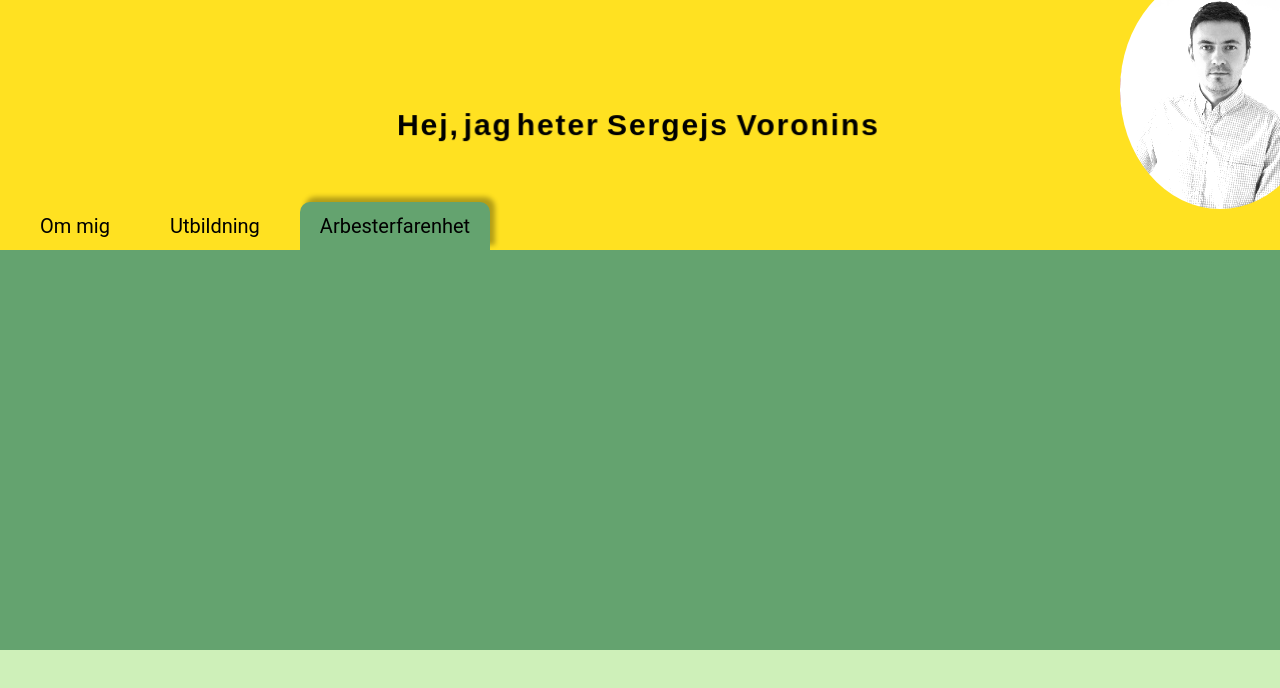
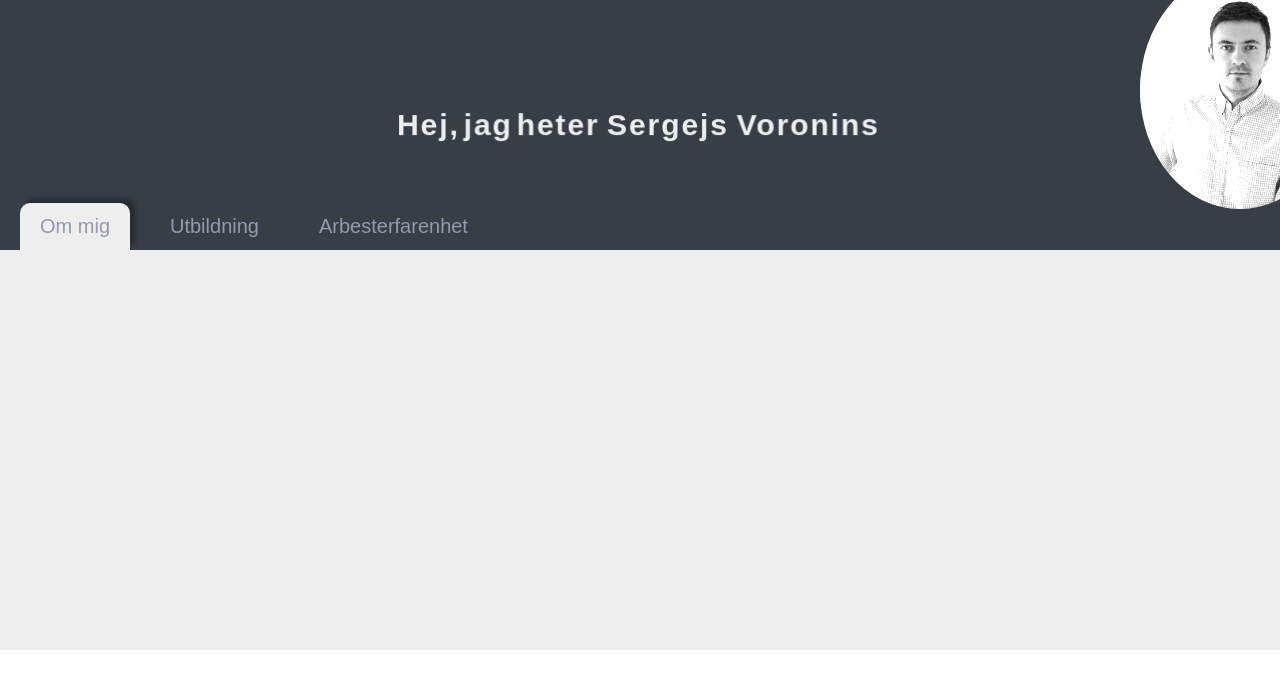
Before and after one commit to sergejsvoronins/Portfolio, a plain HTML site: page digitala cv/hamburgermenu.html in a window 1280 px wide. Shown: the top 688 px of the page. Drawn offline with Linux system fonts and the light colour scheme.

Commit message:
header is finished

```diff
--- a/digitala cv/css/hamburgermenu.css
+++ b/digitala cv/css/hamburgermenu.css
@@ -1,10 +1,11 @@
 body {
     margin: 0;
-    font-family: Roboto;
+    font-family: sans-serif;
     display: flex;
     flex-direction: column;
     align-items: center;
     background-color: white;
+    overflow: hidden;
 
   }
   .picture img{
@@ -12,14 +13,40 @@ body {
 
   }
   header{
-    background-color: #ffe121 ;
+    background-color: #393e46 ;
     position: relative;
     width: 100%;
     height: 250px;
+  }
+  .profile{
+    display: flex;
+    position: absolute;
+    justify-content: end;
+    align-items: end;
+    font-size: 1em;
+    gap: 10px;
+    width: 100%;
+    height: 100%;
+    bottom: 5px;
+    right: 5px;
+  }
+  .profile span{
+    font-family: sans-serif;
+    font-weight: 700;
+    color: #eeeeee;
+    letter-spacing: 2px;
 
   }
+  .profile span:nth-child(1){
+    display: none;
+  }
 
-
+  .profile span:nth-child(2){
+    display: none;
+  }
+  .profile span:nth-child(3){
+    display: none;
+  }
 
   #menu {
     z-index: 2;
@@ -35,7 +62,7 @@ body {
   .bar {
     height: 5px;
     width: 100%;
-    background-color: #64a36f;
+    background-color: #f7f7f7;
     display: block;
     border-radius: 5px;
     transition: 0.3s ease;
@@ -65,7 +92,7 @@ body {
   }
 
   .nav li a {
-    color: black;
+    color: #929aab;
     font-size: 20px;
     text-decoration: none;
   }
@@ -85,7 +112,7 @@ body {
     width: 0;
     height: 0;
     margin: 30px 0 20px 20px;
-    background: radial-gradient(circle, #cef0b9, #cef0b9);
+    background: radial-gradient(circle, #f7f7f7, #f7f7f7);
     border-radius: 50%;
     transition: 0.3s ease;
   }
@@ -95,7 +122,7 @@ body {
   }
 
   .change .bar {
-    background-color: black;
+    background-color: #929aab;
   }
 
   .change #bar1 {
@@ -125,8 +152,8 @@ body {
     right: 0;
     z-index: 3;
     transform: translate(30%,-20%);
-    margin: 30px 20px 20px 20px;
-    background: radial-gradient(circle, #a60220, #a60220);
+    margin: 30px 0 20px 20px;
+    background: radial-gradient(circle, #f7f7f7, #f7f7f7);
     border-radius: 50%;
     transition: 0.3s ease;
   }
@@ -137,7 +164,7 @@ body {
   main{
     width: 100%;
     height: 50vh;
-    background-color: #64a36f;
+    background-color: #eeeeee;
     display: flex;
     flex-direction: column;
     align-items: end;
@@ -146,7 +173,7 @@ body {
   footer{
     width: 100%;
     height: 20vh;
-    background-color: #cef0b9;
+    background-color: 393e46;
   }
 @media screen  and (min-width: 768px) {
   header section{
@@ -164,33 +191,32 @@ body {
     }
   }
   .profile{
-    display: flex;
-    position: absolute;
     justify-content: center;
     align-items: center;
-    width: 100%;
-    height: 100%;
+    gap: 0;
+    bottom: 0;
+    right: 0;
+
   }
   .profile span{
-    font-family: sans-serif;
     font-size: 2em;
-    font-weight: 700;
-    color: black;
-    letter-spacing: 2px;
     opacity: 1;
     transform: scale(0.94);
     filter: blur(4px);
     animation: scale 3s forwards cubic-bezier(0.5, 1, 0.89, 1);
   }
   .profile span:nth-child(1) {
+    display: flex;
     animation: fade-in 0.8s 0.1s forwards cubic-bezier(0.11, 0, 0.5, 0);
   }
 
   .profile span:nth-child(2) {
+    display: flex;
     animation: fade-in 0.8s 0.2s forwards cubic-bezier(0.11, 0, 0.5, 0);
   }
 
   .profile span:nth-child(3) {
+    display: flex;
     animation: fade-in 0.8s 0.3s forwards cubic-bezier(0.11, 0, 0.5, 0);
   }
 
@@ -241,7 +267,7 @@ body {
 
   }
   nav ul li.active{
-    background-color: #64a36f;
+    background-color: #eeeeee;
     border-top-left-radius: 10px;
     border-top-right-radius: 10px;
     box-shadow: 5px -5px 5px rgba(0, 0, 0, 0.3);
--- a/digitala cv/hamburgermenu.html
+++ b/digitala cv/hamburgermenu.html
@@ -26,9 +26,9 @@
           </div>
           <nav class="nav" id="nav">
             <ul>
-              <li ><a href="#">Om mig</a></li>
+              <li class="active"><a href="#">Om mig</a></li>
               <li ><a href="#">Utbildning</a></li>
-              <li class="active"><a href="#">Arbesterfarenhet</a></li>
+              <li ><a href="#">Arbesterfarenhet</a></li>
             </ul>
           </nav>
         </div>
```
